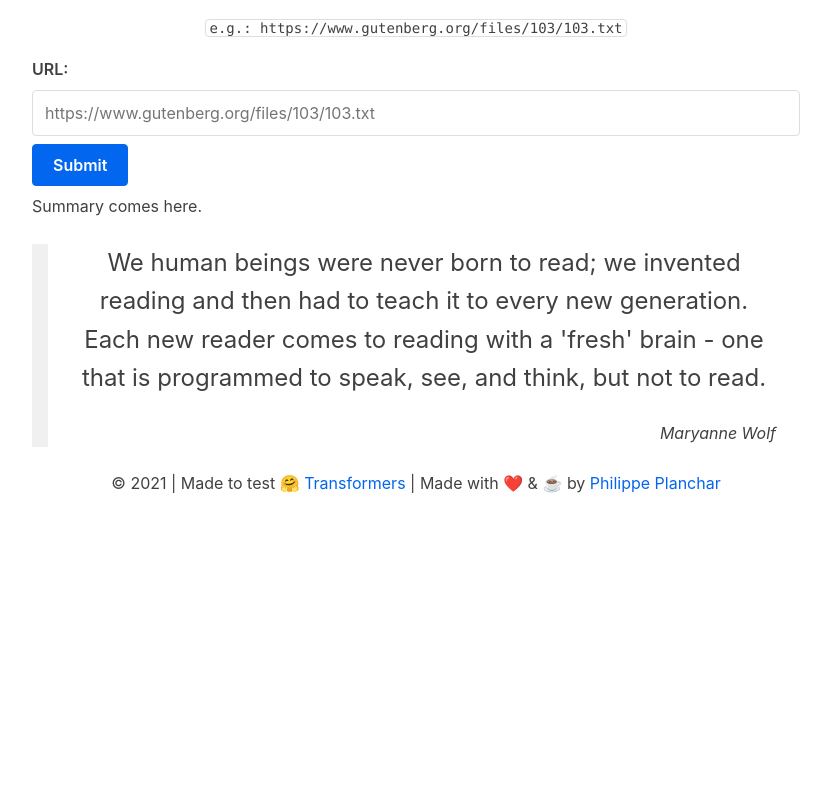
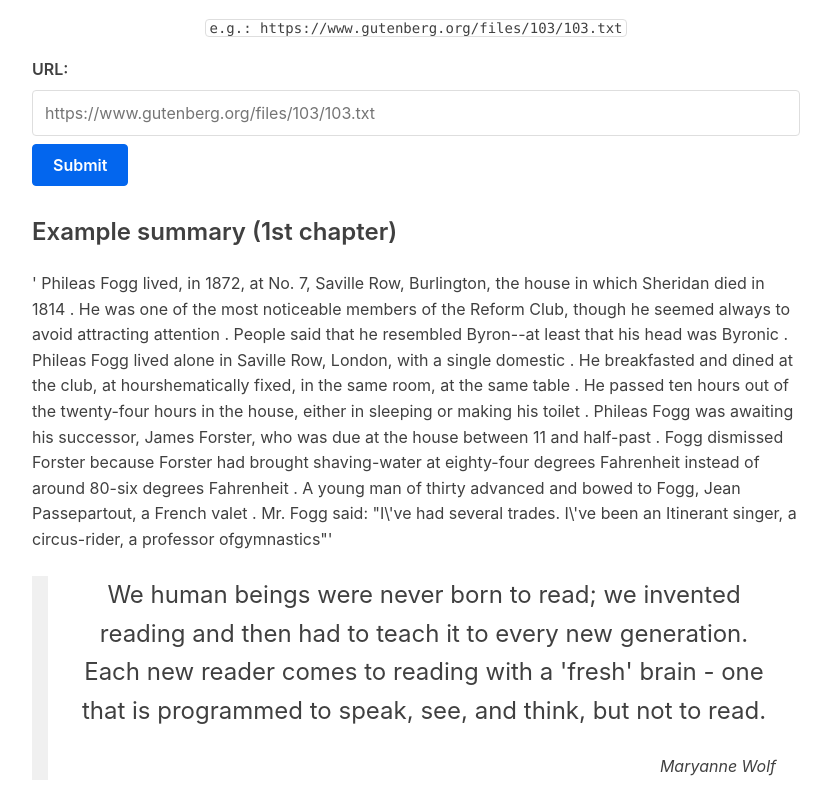
Before and after one commit to planchar/algorhythm-use-case, a Flask app: page / in a window 1280 px wide. Shown: the part 249-1041 px from the top of the page, without its empty margins (224-1055 px from the left). Before the commit the page ends 742 px from the top, so only its background shows below. Run offline with Flask 2, Linux system fonts and the light colour scheme.

Commit message:
Included an example chapter summary output of the back end, since it just ran without an error.

```diff
--- a/templates/index.html
+++ b/templates/index.html
@@ -13,6 +13,7 @@
         <input type="submit" value="Submit">
         <!-- <br><br> -->
     </form>
-    <p id="summary">Summary comes here.</p>
+    <h4>Example summary (1st chapter)</h4>
+    <p id="summary">' Phileas Fogg lived, in 1872, at No. 7, Saville Row, Burlington, the house in which Sheridan died in 1814 . He was one of the most noticeable members of the Reform Club, though he seemed always to avoid attracting attention . People said that he resembled Byron--at least that his head was Byronic .  Phileas Fogg lived alone in Saville Row, London, with a single domestic . He breakfasted and dined at the club, at hourshematically fixed, in the same room, at the same table . He passed ten hours out of the twenty-four hours in the house, either in sleeping or making his toilet .  Phileas Fogg was awaiting his successor, James Forster, who was due at the house between 11 and half-past . Fogg dismissed Forster because Forster had brought shaving-water at eighty-four degrees Fahrenheit instead of around 80-six degrees Fahrenheit . A young man of thirty advanced and bowed to Fogg, Jean Passepartout, a French valet . Mr. Fogg said: "I\'ve had several trades. I\'ve been an Itinerant singer, a circus-rider, a professor ofgymnastics"'</p>
 </main>
 {% endblock %}
--- /dev/null
+++ b/tools/chapter_summary_with_bart-large-cnn.txt
@@ -0,0 +1 @@
+' Phileas Fogg lived, in 1872, at No. 7, Saville Row, Burlington, the house in which Sheridan died in 1814 . He was one of the most noticeable members of the Reform Club, though he seemed always to avoid attracting attention . People said that he resembled Byron--at least that his head was Byronic .  Phileas Fogg lived alone in Saville Row, London, with a single domestic . He breakfasted and dined at the club, at hourshematically fixed, in the same room, at the same table . He passed ten hours out of the twenty-four hours in the house, either in sleeping or making his toilet .  Phileas Fogg was awaiting his successor, James Forster, who was due at the house between 11 and half-past . Fogg dismissed Forster because Forster had brought shaving-water at eighty-four degrees Fahrenheit instead of around 80-six degrees Fahrenheit . A young man of thirty advanced and bowed to Fogg, Jean Passepartout, a French valet . Mr. Fogg said: "I\'ve had several trades. I\'ve been an Itinerant singer, a circus-rider, a professor ofgymnastics"'
```
